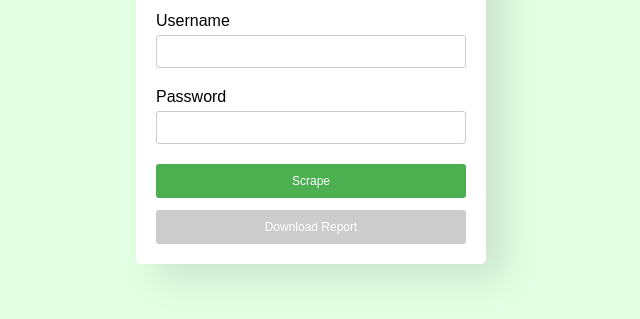
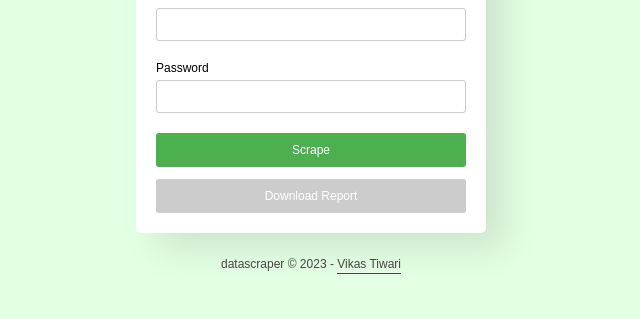
Before and after one commit to vikkastiwari/web-scrapper, an Electron app: page renderer/index.html in a window 1280 px wide. Shown: the part 345-664 px from the top of the page, without its empty margins (329-969 px from the left). Drawn offline with Linux system fonts and the light colour scheme; no server answers.

Commit message:
minor updates

```diff
--- a/renderer/css/style.css
+++ b/renderer/css/style.css
@@ -3,10 +3,13 @@ body {
   background-color: #f4f4f4;
   margin: 0;
   padding: 0;
+  font-size: 12px;
 }
 
 .container {
   display: flex;
+  flex-direction: column;
+  gap: 24px;
   justify-content: center;
   align-items: center;
   background-color: #e3ffe4;
@@ -56,7 +59,7 @@ button[type="submit"] {
   margin-bottom: 12px;
 }
 
-a {
+.download a {
   display: block;
   text-align: center;
   text-decoration: none;
@@ -87,8 +90,34 @@ button[type="submit"]:hover {
 .enabled {
   background-color: #4CAF50;
   cursor: pointer;
+  display: block;
+  padding: 10px;
+  color: #fff;
+  border: none;
+  border-radius: 3px;
+  text-align: center;
+  text-decoration: none;
 }
 
 .enabled:hover {
   background-color: #45a049;
 }
+
+.copyright {
+  color: rgb(73, 69, 69);
+}
+
+.copyright--folio:link,
+.copyright--folio:visited {
+  text-decoration: none;
+  color: rgb(73, 69, 69);
+  border-bottom: 1px solid currentColor;
+  padding-bottom: 2px;
+  transition: all 0.3s;
+}
+
+.copyright--folio:hover,
+.copyright--folio:active {
+  color: rgb(39, 37, 37);
+  border-bottom: 1px solid transparent;
+}
--- a/renderer/index.html
+++ b/renderer/index.html
@@ -6,7 +6,7 @@
   <link rel="stylesheet" href="./css/style.css">
 </head>
 <body>
-  <div class="container">
+  <main class="container">
     <form class="login-form" id="loginForm">
       <h2>Website Scraper</h2>
       <div class="form-group">
@@ -22,9 +22,12 @@
         <input type="password" id="password" name="password" required>
       </div>
       <button type="submit">Scrape</button>
-      <a class="disabled" download="scraped_data.xlsx" id="download-report">Download Report</a>
+      <a class="download disabled" download="scraped_data.xlsx" id="download-report">Download Report</a>
     </form>
-  </div>
+    <div class="copyright">
+      datascraper &copy; <span class="year">2027</span>  - <a class="copyright--folio" href="https://iamvikkastiwari.web.app">Vikas Tiwari</a>
+    </div>
+  </main>
   <script src="js/renderer.js"></script>
 </body>
 </html>
--- a/renderer/js/renderer.js
+++ b/renderer/js/renderer.js
@@ -53,3 +53,8 @@ function alertError(message) {
     },
   });
 }
+
+// Auto date update handler funtion
+const yearEl = document.querySelector('.year');
+const currentYear = new Date().getFullYear();
+yearEl.textContent = currentYear;
```
